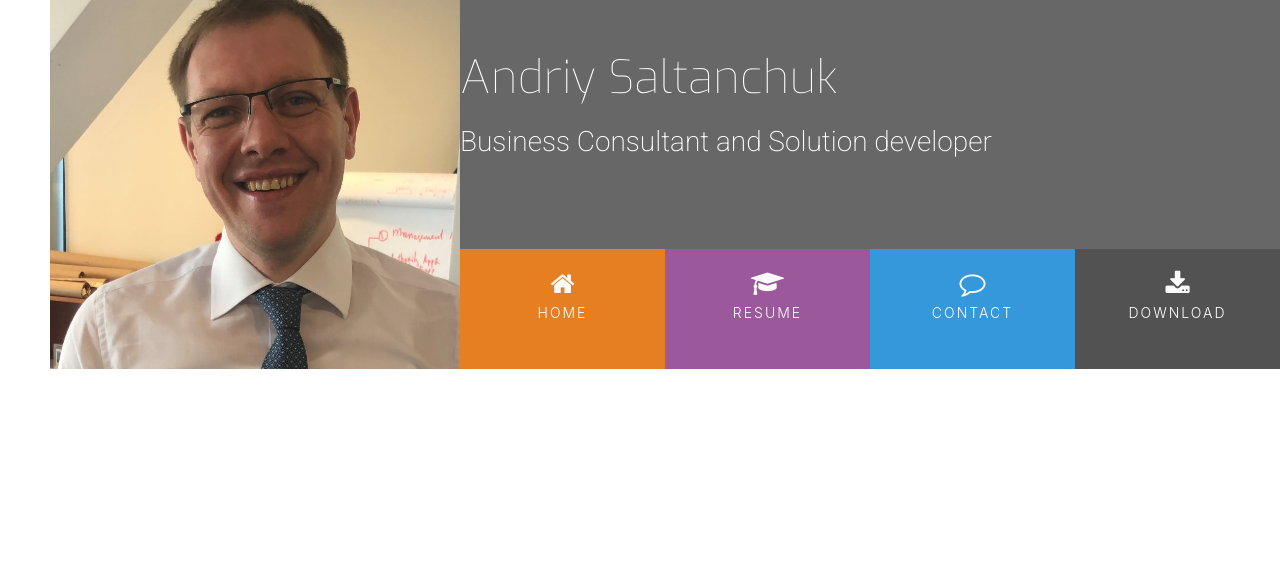
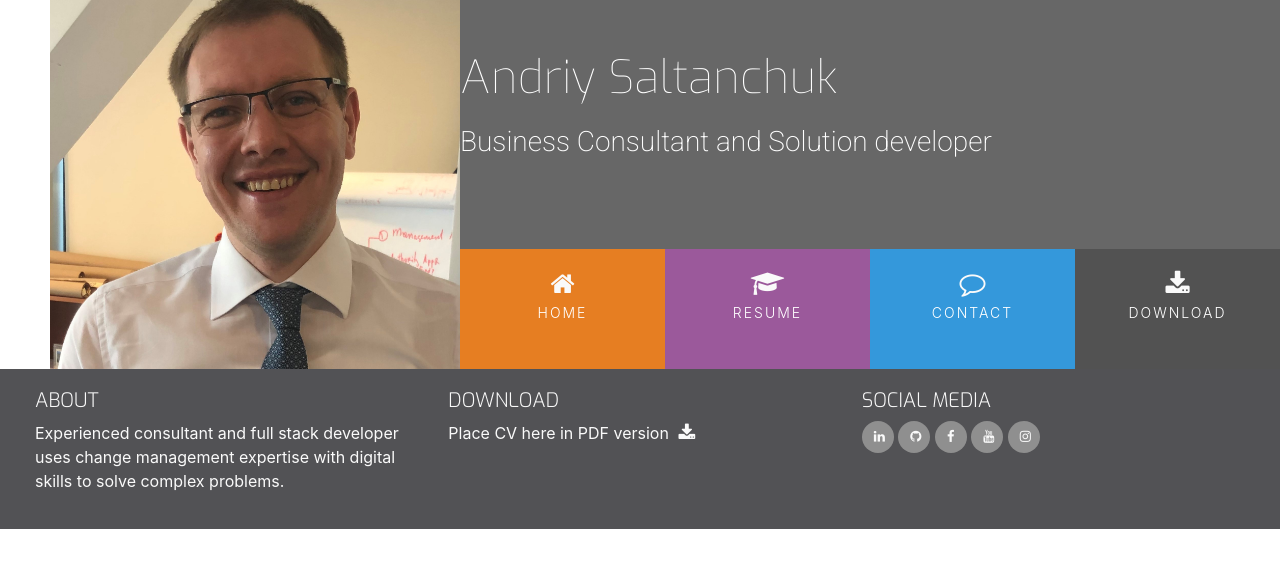
Before and after one commit to askfrsltn/andriysaltanchuk_cv, a plain HTML site: page index.html in a window 1280 px wide. Drawn offline with nearby package versions, Linux system fonts and the light colour scheme.

Commit message:
Header and Footer are ready copy to other pages

```diff
--- a/assets/css/style.css
+++ b/assets/css/style.css
@@ -20,8 +20,27 @@
 .ui-menu-color-download {
     background-color: #525252;
 }
+/*------------------Special padding/margin/text---*/
 
+h1,
+h2,
+h3,
+h4{
+    margin:0;
+}
+.uppercase{
+    text-transform: uppercase;
+}
 
+.general-sub{
+    font-family: "Exo",sans-serif;
+    font-weight: 300;
+    color: #fafafa;
+}
+
+.inline-block  {
+    display: inline-block;
+}
 /*------------------Headings---*/
 header {
     margin-left: 50px;
@@ -114,3 +133,50 @@ heading {
     background: rgba(0,0,0,.2);
     height: 120px;
 }
+
+/*------------------Headings---*/
+footer {
+    background: #525255;
+    color: #fafafa;
+    min-height: 120px;
+    margin: 0;
+}
+
+.cv-pdf i {
+    color: #fafafa;
+    font-size: 18px;
+    text-align: center;
+    padding-left: 5px;
+    transition: all 0.35s ease-in-out;
+    -moz-transition: all 0.35s ease-in-out;
+    -webkit-transition: all 0.35s ease-in-out;
+    -o-transition: all 0.35s ease-in-out;
+}
+
+.cv-pdf i:hover {
+    color: #e84610;
+}
+
+.social-links li a i {
+    width: 32px;
+    height: 32px;
+    padding: 12px;
+    border-radius: 50%;
+    font-size: 13px;
+    line-height: 7px;
+    text-align: center;
+    color: #fafafa;
+    background-color: #8f8f8f;
+    transition: all 0.35s ease-in-out;
+    -moz-transition: all 0.35s ease-in-out;
+    -webkit-transition: all 0.35s ease-in-out;
+    -o-transition: all 0.35s ease-in-out;
+}
+
+.social-links li a i:hover {
+    background: #e84610;
+}
+
+#footer-details {
+    padding: 20px;
+}
--- a/index.html
+++ b/index.html
@@ -1,15 +1,20 @@
 <!<!DOCTYPE html>
 	<html lang="en">
+
 	<head>
 		<meta charset="UTF-8">
 		<meta name="viewport" content="width=device-width, initial-scale=1.0">
 		<meta http-equiv="X-UA-Compatible" content="ie=edge">
-    <link rel="stylesheet" href="https://maxcdn.bootstrapcdn.com/bootstrap/4.2.1/css/bootstrap.min.css" type="text/css" />
-    <link rel="stylesheet" href="https://maxcdn.bootstrapcdn.com/font-awesome/4.7.0/css/font-awesome.min.css" type="text/css" />
-    <link rel="stylesheet" href="https://cdnjs.cloudflare.com/ajax/libs/hover.css/2.3.1/css/hover-min.css" type="text/css" />
-    <link rel="stylesheet" href="assets/css/style.css" type="text/css"/>
+		<link rel="stylesheet" href="https://maxcdn.bootstrapcdn.com/bootstrap/4.2.1/css/bootstrap.min.css"
+			type="text/css" />
+		<link rel="stylesheet" href="https://maxcdn.bootstrapcdn.com/font-awesome/4.7.0/css/font-awesome.min.css"
+			type="text/css" />
+		<link rel="stylesheet" href="https://cdnjs.cloudflare.com/ajax/libs/hover.css/2.3.1/css/hover-min.css"
+			type="text/css" />
+		<link rel="stylesheet" href="assets/css/style.css" type="text/css" />
 		<title>Andriy Saltanchuk</title>
 	</head>
+
 	<body>
 		<header>
 			<div class="row no-gutters">
@@ -25,16 +30,20 @@
 						<div class="col">
 							<ul id="nav" class="list-inline menucontainer">
 								<li class="col-6 col-sm-3 ui-menu-color-home list-inline-item menuitem">
-                                <a href="#" class="hvr-sweep-to-bottom"><i class="fa fa-home" aria-hidden="true"></i><span>Home</span></a>
+									<a href="#"
+										class="hvr-sweep-to-bottom"><i class="fa fa-home" aria-hidden="true"></i><span>Home</span></a>
 								</li>
 								<li class="col-6 col-sm-3 ui-menu-color-resume list-inline-item menuitem">
-                                <a href="#" class="hvr-sweep-to-bottom" ><i class="fa fa-graduation-cap" aria-hidden="true"></i><span>Resume</span></a>
+									<a href="#"
+										class="hvr-sweep-to-bottom"><i class="fa fa-graduation-cap" aria-hidden="true"></i><span>Resume</span></a>
 								</li>
 								<li class="col-6 col-sm-3 ui-menu-color-contact list-inline-item menuitem">
-                                <a href="#" class="hvr-sweep-to-bottom"><i class="fa fa-comment-o" aria-hidden="true"></i><span>Contact</span></a>
+									<a href="#"
+										class="hvr-sweep-to-bottom"><i class="fa fa-comment-o" aria-hidden="true"></i><span>Contact</span></a>
 								</li>
 								<li class="col-6 col-sm-3 ui-menu-color-download list-inline-item menuitem">
-                                <a href="#" class="hvr-sweep-to-bottom"><i class="fa fa-download" aria-hidden="true"></i><span>Download</span></a>
+									<a href="#"
+										class="hvr-sweep-to-bottom"><i class="fa fa-download" aria-hidden="true"></i><span>Download</span></a>
 								</li>
 							</ul>
 						</div>
@@ -45,8 +54,67 @@
 		<section>
 
 		</section>
-    <footer>
+		<footer class="container-fluid">
+			<div id="footer-details" class="row">
 
+				<div class="col-md-4">
+					<h5 class="uppercase general-sub">About</h5>
+					<p class="inline-block">
+						Experienced consultant and full stack developer uses change management expertise
+						with digital skills to solve complex problems.
+					</p>
+				</div>
+
+				<div class="col-md-4">
+					<h5 class="uppercase general-sub">Download</h5>
+					<p class="inline-block">
+						Place CV here in PDF version
+						<a href="#" target="_blank" class="cv-pdf">
+							<i class="fa fa-download" aria-hidden="true"></i>
+							<span class="sr-only">Download-link</span>
+						</a>
+					</p>
+				</div>
+
+				<div class="col-md-4">
+					<h5 class="uppercase general-sub">Social Media</h5>
+                        <ul class="list-inline social-links">
+                            <li class="list-inline-item">
+                                <a target="_blank" href="https://www.linkedin.com/in/asaltanchuk/" >
+                                    <i class="fa fa-linkedin"></i>
+                                    <span class="sr-only">Linkedin</span>
+                                </a>
+                            </li>
+                            <li class="list-inline-item">
+                                <a target="_blank" href="#" >
+                                    <i class="fa fa-github"></i>
+                                    <span class="sr-only">Github</span>
+                                </a>
+                            </li>
+                            <li class="list-inline-item">
+                                <a target="_blank" href="#" >
+                                    <i class="fa fa-facebook"></i>
+                                    <span class="sr-only">Facebook</span>
+                                </a>
+                            </li>
+                             <li class="list-inline-item">
+                                <a target="_blank" href="#" >
+                                    <i class="fa fa-youtube"></i>
+                                    <span class="sr-only">Youtube</span>
+                                </a>
+                            </li>
+                            </li>
+                             <li class="list-inline-item">
+                                <a target="_blank" href="#" >
+                                    <i class="fa fa-instagram"></i>
+                                    <span class="sr-only">Instagram</span>
+                                </a>
+                            </li>
+                        </ul>
+
+				</div>
+			</div>
 		</footer>
 	</body>
+
 	</html>
```
Lines whose indentation alone changed are shown as unchanged.
